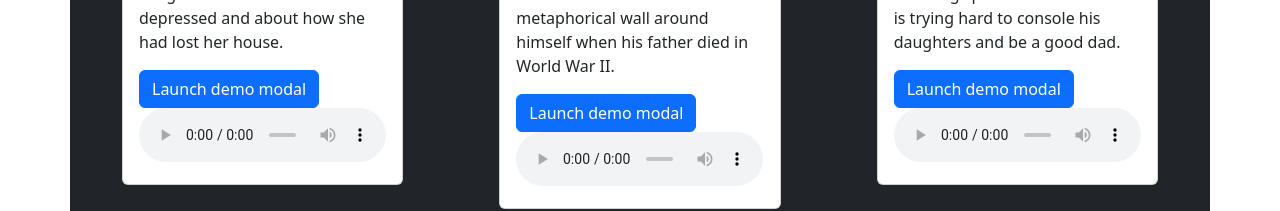
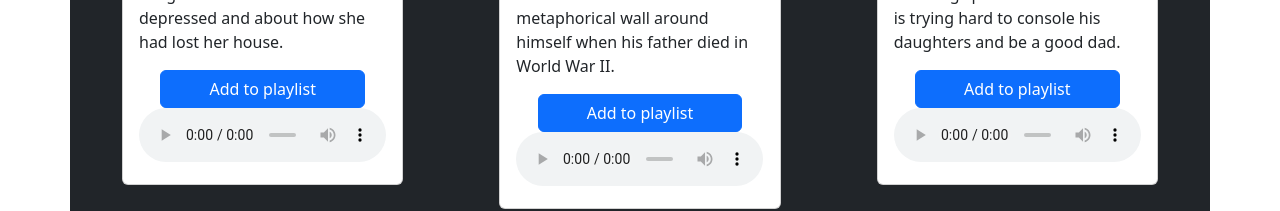
Before and after one commit to AswinWebDev/MusicPlayer, a React (Vite) app: page / in a window 1280 px wide. Shown: the part 653-864 px from the top of the page. Built offline with nearby package versions, Linux system fonts and the light colour scheme.

Commit message:
added playlist page with seconds counter

```diff
--- a/package.json
+++ b/package.json
@@ -14,7 +14,8 @@
     "react": "^18.2.0",
     "react-dom": "^18.2.0",
     "react-icons": "^4.7.1",
-    "react-redux": "^8.0.5"
+    "react-redux": "^8.0.5",
+    "react-router-dom": "^6.8.1"
   },
   "devDependencies": {
     "@types/react": "^18.0.27",
--- a/src/App.jsx
+++ b/src/App.jsx
@@ -1,14 +1,19 @@
 import "bootstrap/dist/css/bootstrap.css";
 import "bootstrap/dist/js/bootstrap.min.js";
+import { Route, Routes } from "react-router-dom";
 import MusicList from "./components/MusicList.jsx";
 import { json } from "./components/jsonData.js";
 // import "./App.css";
 import Navbar from "./components/Navbar.jsx";
+import PlaylistPage from "./pages/PlaylistPage.jsx";
 const App = () => {
   return (
     <div>
       <Navbar />
-      <MusicList json={json} />;
+      <Routes>
+        <Route path="/" element={<MusicList json={json} />} />;
+        <Route path="/playlist/:id" element={<PlaylistPage />} />
+      </Routes>
     </div>
   );
 };
--- a/src/components/Model.jsx
+++ b/src/components/Model.jsx
@@ -23,7 +23,7 @@ const Model = ({ jsonData }) => {
   const handleClick = (mov) => {
     const updatedData = [...mov.data, currentPlaylist];
     dispatch(updatePlaylist({ name: mov.name, data: updatedData }));
-    console.log(allPlaylist);
+    // console.log(allPlaylist);
   };
   /////////////////////////////////
 
@@ -46,14 +46,14 @@ const Model = ({ jsonData }) => {
       {/* <!-- Button trigger modal --> */}
       <button
         type="button"
-        className="btn btn-primary"
+        className="btn btn-primary px-5 "
         data-bs-toggle="modal"
         data-bs-target="#exampleModal"
         onClick={() => {
           dispatch(addCurrent(jsonData));
         }}
       >
-        Launch demo modal
+        Add to playlist
       </button>
 
       {/* <!-- Modal --> */}
--- a/src/components/MusicCard.jsx
+++ b/src/components/MusicCard.jsx
@@ -18,8 +18,9 @@ const MusicCard = ({ jsonData }) => {
 
           <p className="card-text">{jsonData.description}</p>
           {/* just button here add to playlist */}
-
-          <Model jsonData={jsonData} />
+          <div className="d-flex justify-content-center">
+            <Model jsonData={jsonData} />
+          </div>
 
           {/* just button here add to playlist */}
 
--- a/src/components/Navbar.jsx
+++ b/src/components/Navbar.jsx
@@ -2,6 +2,7 @@ import { useState } from "react";
 import { BsFileMusicFill } from "react-icons/bs";
 import { useDispatch, useSelector } from "react-redux";
 import { addPlaylist } from "../store";
+import { Link } from "react-router-dom";
 const Navbar = () => {
   const dispatch = useDispatch();
 
@@ -13,7 +14,7 @@ const Navbar = () => {
     // console.log(allPlaylist);
     e.preventDefault();
     dispatch(addPlaylist({ name: playListName, data: [] }));
-    console.log(allPlaylist);
+    // console.log(allPlaylist);
     setPlayListName("");
   };
   const allPlaylist = useSelector((state) => {
@@ -23,9 +24,9 @@ const Navbar = () => {
   const renderedPlaylist = allPlaylist.map((mov) => {
     return (
       <li key={mov.name}>
-        <a className="dropdown-item" href="#">
+        <Link className="dropdown-item" to={`/playlist/${mov.name}`}>
           {mov.name}
-        </a>
+        </Link>
       </li>
     );
   });
@@ -70,9 +71,9 @@ const Navbar = () => {
         <div className="collapse navbar-collapse" id="navbarSupportedContent">
           <ul className="navbar-nav me-auto mb-2 mb-lg-0">
             <li className="nav-item">
-              <a className="nav-link active" aria-current="page" href="#">
+              <Link className="nav-link active" aria-current="page" to={"/"}>
                 Home
-              </a>
+              </Link>
             </li>
 
             <li className="nav-item dropdown">
--- a/src/main.jsx
+++ b/src/main.jsx
@@ -2,13 +2,16 @@ import { createRoot } from "react-dom/client";
 import { Provider } from "react-redux";
 import React from "react";
 import ReactDOM from "react-dom/client";
+import { BrowserRouter } from "react-router-dom";
 import App from "./App";
 import { store } from "./store";
 
 ReactDOM.createRoot(document.getElementById("root")).render(
   <React.StrictMode>
-    <Provider store={store}>
-      <App />
-    </Provider>
+    <BrowserRouter>
+      <Provider store={store}>
+        <App />
+      </Provider>
+    </BrowserRouter>
   </React.StrictMode>
 );
--- /dev/null
+++ b/src/pages/PlaylistPage.jsx
@@ -0,0 +1,91 @@
+import { useParams } from "react-router-dom";
+import { useSelector } from "react-redux";
+import { useEffect, useRef, useState } from "react";
+
+const PlaylistPage = () => {
+  /////---Finding specific playlist data -----////////
+  const params = useParams();
+  const allPlaylist = useSelector((state) => {
+    return state.playlist;
+  });
+  //   console.log(allPlaylist);
+  const findObjWithName = allPlaylist.filter((mov) => {
+    return mov.name === params.id;
+  })[0].data;
+  console.log(findObjWithName);
+  /////---Audio ref -----////////
+  const [counter, setCounter] = useState(0);
+  const audioRefs = useRef(findObjWithName.map(() => null));
+  const [currentTrack, setCurrentTrack] = useState(null);
+
+  console.log(audioRefs);
+  useEffect(() => {
+    if (currentTrack !== null) {
+      audioRefs.current[currentTrack].play();
+    }
+  }, [currentTrack]);
+  const handleTrackClick = (index) => {
+    if (currentTrack !== null) {
+      audioRefs.current[currentTrack].pause();
+      clearInterval(intervalId.current);
+    }
+    if (currentTrack === index) {
+      setCurrentTrack(null);
+      setCounter(0);
+    } else {
+      setCurrentTrack(index);
+      setCounter(0);
+      const id = setInterval(() => {
+        setCounter((prevCounter) => prevCounter + 1);
+      }, 1000);
+      intervalId.current = id;
+    }
+  };
+  ///////--changing track after s seconds-----////////
+  const intervalId = useRef(null);
+  useEffect(() => {
+    if (counter === 4 && currentTrack !== null) {
+      const nextTrack = (currentTrack + 1) % findObjWithName.length;
+      audioRefs.current[currentTrack].pause();
+      setCurrentTrack(nextTrack);
+      setCounter(0);
+    }
+  }, [counter]);
+  ///////--changing track after s seconds-----////////
+  const renderedData = findObjWithName.map((mov, index) => {
+    return (
+      <ul class="list-group">
+        <li class="list-group-item d-flex">
+          <button
+            className="btn btn-primary"
+            onClick={() => {
+              handleTrackClick(index);
+            }}
+          >
+            {currentTrack === index ? "Pause" : "Play"}
+          </button>
+          <div>{mov.title}</div>
+          <audio
+            ref={(el) => {
+              audioRefs.current[index] = el;
+            }}
+            controls
+            style={{ width: "100%" }}
+          >
+            <source src={mov.url} type="audio/mpeg" />
+          </audio>
+        </li>
+      </ul>
+    );
+  });
+  //   console.log(renderedData);
+  /////---Finding specific playlist data -----////////
+  return (
+    <div>
+      <div>{params.id}</div>
+      {renderedData}
+    </div>
+  );
+};
+
+export default PlaylistPage;
--- a/src/store/slices/currentPlaylistSlice.js
+++ b/src/store/slices/currentPlaylistSlice.js
@@ -5,7 +5,7 @@ const currentPlaylistSlice = createSlice({
   initialState: [],
   reducers: {
     addCurrent(state, action) {
-      return [action.payload];
+      return action.payload;
     },
   },
 });
```
Also changed, not shown: 1 other file (tests, documents, lock files or other folders).
